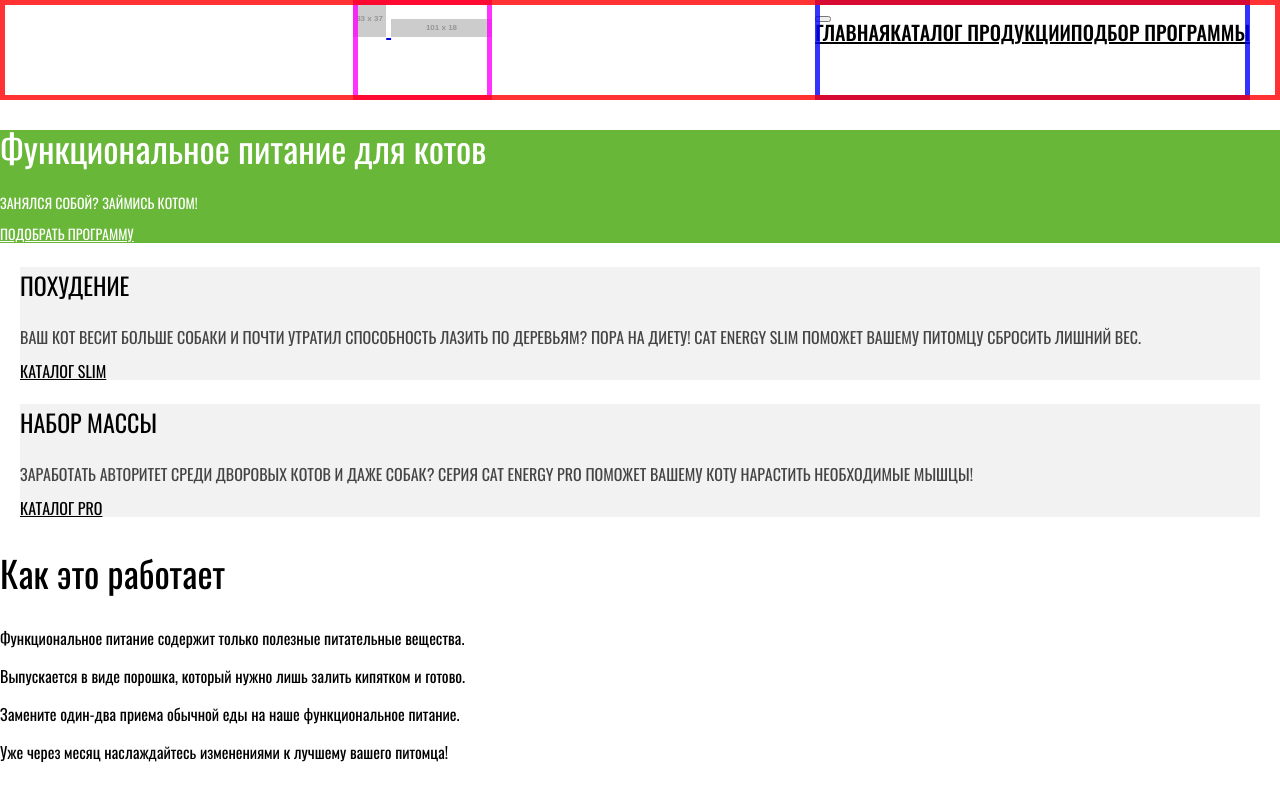
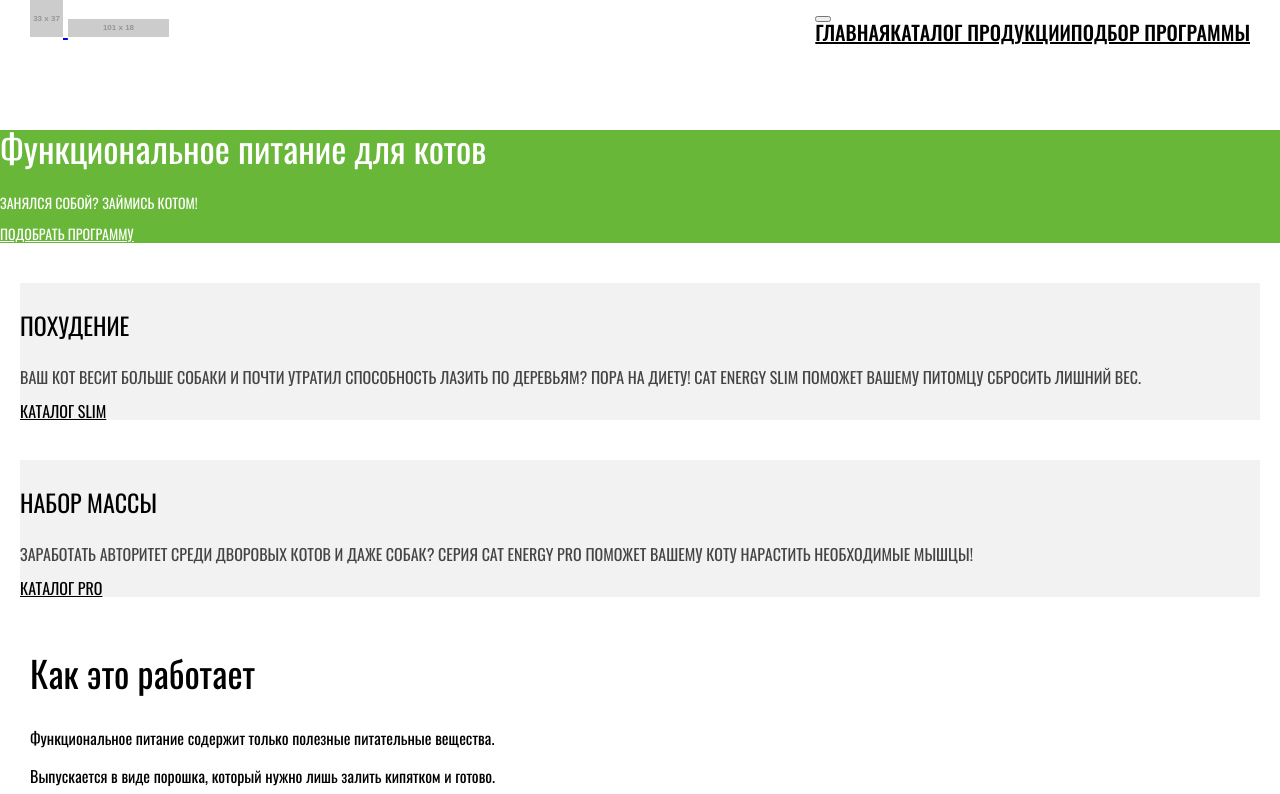
Before and after one commit to KIlnourik/1552615-cat-energy-21, a website: page source/index.html in a window 1280 px wide. Shown: the top 794 px of the page. Drawn offline with nearby package versions, Linux system fonts and the light colour scheme; files that its build step writes are made by us from their sources; placeholder pictures from the web are drawn by us.

Commit message:
Продолжаем строить адаптивную сетку

```diff
--- a/source/index.html
+++ b/source/index.html
@@ -12,7 +12,7 @@
 <body class="page__body">
 
   <header class="page-header">
-    <a href="#" class="page-header__logo">
+    <a href="#" class="page-header__logo page-header__logo--title-logo">
       <img src="https://via.placeholder.com/33x37" alt="Кот в оранжевой маске">
       <img src="https://via.placeholder.com/101x18" alt="Название сайта Cat energy">
     </a>
@@ -134,8 +134,7 @@
       <div class="page-footer__map">
         <iframe
           src="https://www.google.com/maps/embed?pb=!1m18!1m12!1m3!1d1998.6036253003165!2d30.320858716173472!3d59.938719169054075!2m3!1f0!2f0!3f0!3m2!1i1024!2i768!4f13.1!3m3!1m2!1s0x4696310fca145cc1%3A0x42b32648d8238007!2z0JHQvtC70YzRiNCw0Y8g0JrQvtC90Y7RiNC10L3QvdCw0Y8g0YPQuy4sIDE5LzgsINCh0LDQvdC60YIt0J_QtdGC0LXRgNCx0YPRgNCzLCAxOTExODY!5e0!3m2!1sru!2sru!4v1605417245862!5m2!1sru!2sru"
-          width="600" height="450" frameborder="0" style="border:0;" allowfullscreen="" aria-hidden="false"
-          tabindex="0"></iframe>
+          frameborder="0" style="border:0;" allowfullscreen="" aria-hidden="false" tabindex="0"></iframe>
       </div>
 
       <div class="page-footer__logo">
--- a/source/sass/blocks/index/principle.scss
+++ b/source/sass/blocks/index/principle.scss
@@ -1,6 +1,22 @@
-
 .principle {
   margin-top: 20px;
+}
+
+.principle__wrapper {
+  margin: 0 auto;
+  padding: 0 20px;
+}
+
+@media (min-width: $tablet-width) {
+  .principle__wrapper {
+    padding: 0 30px;
+  }
+}
+
+@media (min-width: $desktop-width) {
+  .principle__wrapper {
+    padding: 0 110px;
+  }
 }
 
 .principle__header {
@@ -19,4 +35,5 @@
 .principle__item {
   font-weight: normal;
   margin: 20px 0;
+  min-width: 100%;
 }
--- a/source/sass/blocks/index/programms.scss
+++ b/source/sass/blocks/index/programms.scss
@@ -1,4 +1,3 @@
-
 .programms {
   margin-top: 20px;
 }
@@ -26,6 +25,17 @@
   color: $special_dark-grey;
 }
 
+.programms__list {
+  display: flex;
+  flex-direction: column;
+}
+
+@media (min-width: $desktop-width) {
+  .programms__list {
+    flex-direction: row;
+  }
+}
+
 .programms__link {
   font-family: "Oswald Regular", "Arial", sans-serif;
   font-size: 16px;
--- a/source/sass/blocks/main-nav.scss
+++ b/source/sass/blocks/main-nav.scss
@@ -1,8 +1,5 @@
 .main-nav {
   color: $basic_black;
-  outline: 5px solid rgba(0, 0, 250, 0.8);
-  outline-offset: -5px;
-
 }
 
 .main-nav__list {
@@ -19,7 +16,6 @@
     flex-direction: row;
     justify-content: space-between;
     min-width: 100%;
-    // flex-grow: 2;
   }
 }
 
--- a/source/sass/blocks/page-footer.scss
+++ b/source/sass/blocks/page-footer.scss
@@ -1,4 +1,3 @@
-
 .page-footer {
   margin-top: 20px;
 }
@@ -12,6 +11,8 @@
 }
 .page-footer__map {
   margin-top: 20px;
+  max-width: 100%;
+  // display: none;
 }
 
 .page-footer__logo {
--- a/source/sass/blocks/page-header.scss
+++ b/source/sass/blocks/page-header.scss
@@ -7,23 +7,32 @@
   padding: 0 20px;
   display: flex;
   flex-direction: column;
-  outline: 5px solid rgba(255, 0, 0, 0.8);
-  outline-offset: -5px;
 }
 
 @media (min-width: $tablet-width) {
   .page-header {
-    // width: 100%;
     padding: 0 30px;
-    margin: 0 auto;
+    margin: 0;
     flex-direction: row;
-    justify-content: space-around;
+    align-items: top;
+    justify-content: space-between;
     min-height: 100px;
   }
 }
 
+@media (min-width: $desktop-width) {
+  .page-header {
+    padding: 0 110px;
+  }
+}
+
 .page-header__logo {
-  margin: 0 auto;
-  outline: 5px solid rgba(255, 0, 250, 0.8);
-  outline-offset: -5px;
+  min-width: 100%;
 }
+
+@media (min-width: $tablet-width) {
+  .page-header__logo {
+    min-width: 174px;
+    height: 52px;
+  }
+}
--- a/source/sass/blocks/page.scss
+++ b/source/sass/blocks/page.scss
@@ -6,6 +6,8 @@
   height: 100%;
   padding: 0;
   margin: 0;
+  display: grid;
+  grid-template-rows: min-content 1fr min-content;
 }
 
 .page__body {
--- a/source/sass/global/variables.scss
+++ b/source/sass/global/variables.scss
@@ -13,5 +13,5 @@ $special_almost-black: #111111;
 /*Viewports*/
 
 $tablet-width: 768px;
-$desktop-width: 1200px;
+$desktop-width: 1440px;
 $mobile-width-only: 767px;
```
